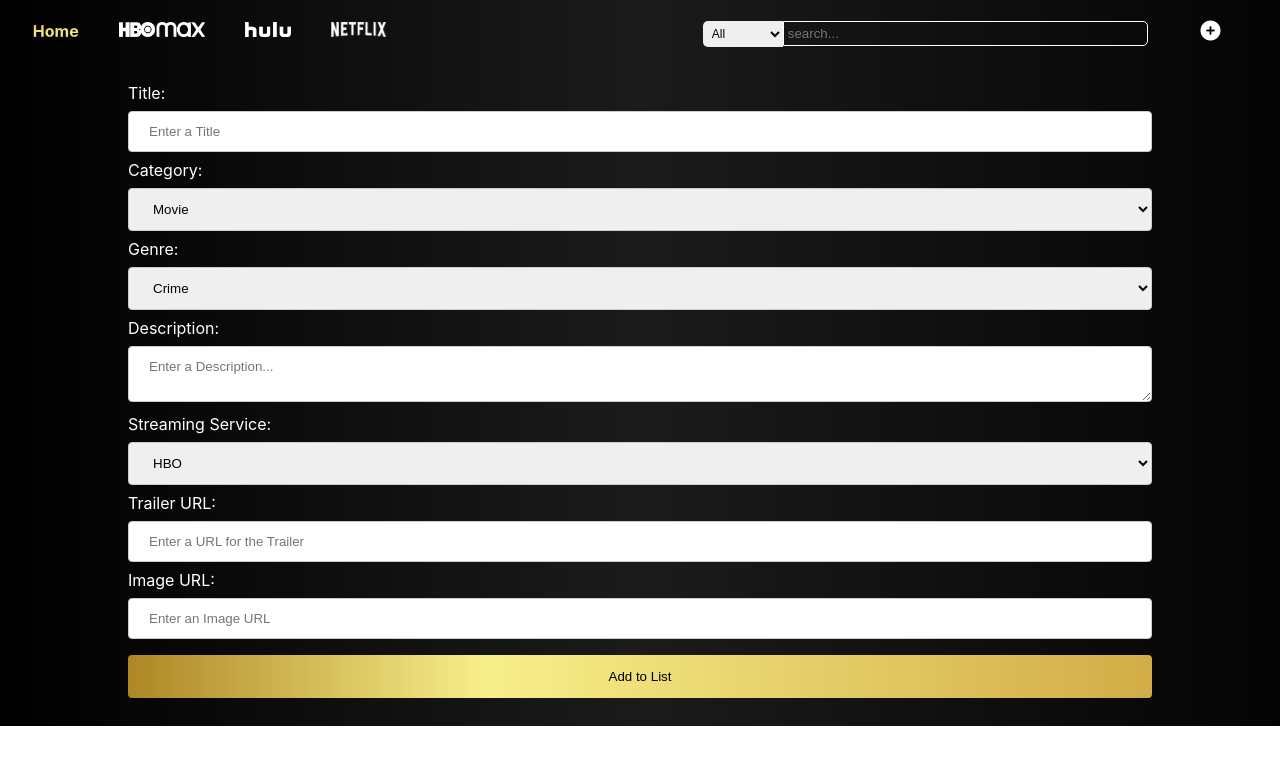
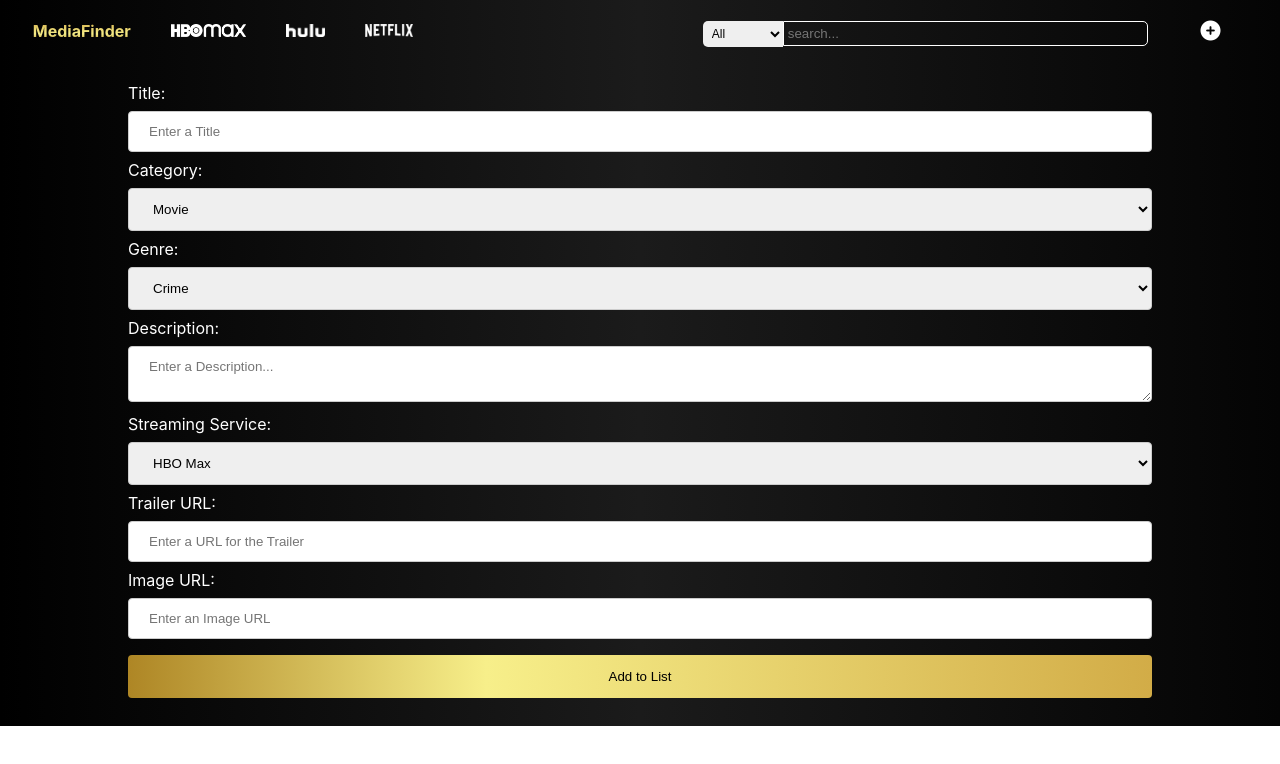
Before and after one commit to kelly-mcguffog/phase-2-react-project, a React (Create React App) app: page /new in a window 1280 px wide. Shown: the top 764 px of the page. Built offline with nearby package versions, Linux system fonts and the light colour scheme; data requests are answered from the project's data file.

Commit message:
added streaming buttons in details view

```diff
--- a/db.json
+++ b/db.json
@@ -278,7 +278,7 @@
       "description": "Orphaned at the tender age of nine, prodigious introvert Beth Harmon discovers and masters the game of chess in 1960s USA. But child stardom comes at a price.",
       "platform": "Netflix",
       "trailer": "https://www.youtube.com/embed/kwrQzTz16w4",
-      "image": "https://m.media-amazon.com/images/M/MV5BZDUxMWNlMTUtYTljZS00MTE0LTlkYjktOTU1ODZjYzBhMTk0XkEyXkFqcGdeQXVyMTEyMjM2NDc2._V1_FMjpg_UX1000_.jpg"
+      "image": "https://m.media-amazon.com/images/M/MV5BM2EwMmRhMmUtMzBmMS00ZDQ3LTg4OGEtNjlkODk3ZTMxMmJlXkEyXkFqcGdeQXVyMjM5ODk1NDU@._V1_.jpg"
     },
     {
       "id": 29,
@@ -609,6 +609,16 @@
       "platform": "HBO Max",
       "trailer": "https://www.youtube.com/embed/IEEbUzffzrk",
       "image": "https://m.media-amazon.com/images/M/MV5BNDVkYjU0MzctMWRmZi00NTkxLTgwZWEtOWVhYjZlYjllYmU4XkEyXkFqcGdeQXVyNTA4NzY1MzY@._V1_.jpg"
+    },
+    {
+      "title": "Gossip Girl",
+      "category": "TV Show",
+      "description": "Privileged teens living on the Upper East Side of New York can hide no secret from the ruthless blogger who is always watching.",
+      "genre": "Romance",
+      "platform": "HBO Max",
+      "trailer": "https://www.youtube.com/embed/hPKvFVYEOKg",
+      "image": "https://m.media-amazon.com/images/M/MV5BNmQ4Zjg1YWYtMTA1Mi00ZGY1LTlmN2ItYTc5ODkzNTFmYWVhXkEyXkFqcGdeQXVyNjQ0OTk1ODg@._V1_FMjpg_UX1000_.jpg",
+      "id": 62
     }
   ]
 }
--- a/src/App.css
+++ b/src/App.css
@@ -10,9 +10,9 @@
   -webkit-text-fill-color: transparent;
 }
 .nav-logo{
-  height: 15px;
+  height: 13px;
   width: auto;
-  margin:0px 20px 0px 20px;
+  /* margin:0px 20px 0px 20px; */
 }
 .nav-right{
   float: right;
@@ -32,7 +32,9 @@ width: 74%;
 text-align: center; */
 display: inline-block;
 }
-
+/* .active{
+  border-bottom: 1px solid red;
+} */
 /* .add-button{
   display: inline-block;
   padding: 5px 30px;
@@ -52,7 +54,24 @@ display: inline-block;
   background: transparent;
   border: 1px solid white;
 }
-
+.streamingButton{
+  padding: 5px 25px;
+  margin-left: 10px;
+  border-radius: 5px;
+  border: none;
+}
+.netflixButton{
+  background: linear-gradient(to right, #E50914, #B81D24);
+  color: white;
+}
+.huluButton{
+  background-color: #1ce783;
+  color: white;
+}
+.hboButton{
+  background: linear-gradient(to right, rgb(148, 29, 232), rgb(122, 107, 226), rgb(123, 167, 242));
+  color: white;
+}
 .App-logo {
   height: 40vmin;
   pointer-events: none;
@@ -183,9 +202,28 @@ h4{
   height: 300px;
   border: none;
 }
+.navLink{
+  margin: 20px;
+}
+.hbo-link.active{
+  padding-bottom: 10px;
+  border-bottom: 2px solid blue;
+}
+.hulu-link.active{
+  padding-bottom: 10px;
+  border-bottom: 2px solid green;
+}
+.netflix-link.active{
+  padding-bottom: 10px;
+  border-bottom: 2px solid red;
+}
 a{
   color:black;
   text-decoration: none;
+  /* margin: 20px; */
+}
+input:focus{
+  color:white;
 }
 /* .filterCategory{
   text-align: left;
@@ -252,6 +290,10 @@ button[type=submit]{
   padding: 20px;
 }
 
+input{
+  color:white;
+}
+
 @media (prefers-reduced-motion: no-preference) {
   .App-logo {
     animation: App-logo-spin infinite 20s linear;
--- a/src/components/Details.js
+++ b/src/components/Details.js
@@ -1,7 +1,26 @@
 import React from "react";
+import HBOButton from "./HBOButton"
+import HuluButton from "./HuluButton";
+import NetflixButton from "./NetflixButton";
 
 function Details({content}){
     const {title, genre, category, platform, description, trailer} = content
+
+    // const hboUrl = "https://www.hbomax.com/";
+    // const netflixUrl = "https://www.netflix.com/";
+    // const huluUrl = "https://www.hulu.com/welcome?orig_referrer=https%3A%2F%2Fwww.google.com%2F";
+
+
+    function streamingButton(){
+        if(platform === "HBO Max"){
+            return <HBOButton />
+        }else if(platform === "Hulu"){
+            return <HuluButton />
+        }else{
+            return <NetflixButton />
+        }
+    }
+
     return(
         <div className="content-details">
             <div className="trailer-clip">
@@ -11,7 +30,7 @@ function Details({content}){
             <div className="details">
                 <h3 className="details-title">{title}</h3>
                 <p className="content-info">{genre} | {category}</p>
-                <p className="content-info streaming-info">Streaming on {platform}</p>
+                {streamingButton()}
                 <p className="content-info">{description}</p>
             </div>
         </div>
--- a/src/components/Form.js
+++ b/src/components/Form.js
@@ -8,7 +8,7 @@ function Form({onContentFormSubmit}){
         category: "Movie",
         description: "",
         genre: "Comedy",
-        platform: "HBO",
+        platform: "HBO Max",
         trailer: "",
         image: ""
     }
@@ -88,7 +88,7 @@ function Form({onContentFormSubmit}){
                 <label>
                     Streaming Service:
                     <select className="form-input" name="platform" onChange={handleChange}>
-                    <option value="HBO">HBO</option>
+                    <option value="HBO">HBO Max</option>
                     <option value="Hulu">Hulu</option>
                     <option value="Netflix">Netflix</option>
                     </select>
--- /dev/null
+++ b/src/components/HBOButton.js
@@ -0,0 +1,10 @@
+import React from "react";
+
+function HBOButton(){
+    const hboUrl = "https://www.hbomax.com/";
+
+    return(
+        <a href={hboUrl} target="_blank"><button className="hboButton streamingButton">Streaming on HBO Max</button></a>
+    )
+}
+export default HBOButton;
--- /dev/null
+++ b/src/components/HuluButton.js
@@ -0,0 +1,9 @@
+import React from "react";
+
+function HuluButton(){
+    const huluUrl = "https://www.hulu.com/welcome?orig_referrer=https%3A%2F%2Fwww.google.com%2F";
+    return(
+        <a href={huluUrl} target="_blank"><button className="huluButton streamingButton">Streaming on Hulu</button></a>
+    )
+}
+export default HuluButton;
--- a/src/components/NavBar.js
+++ b/src/components/NavBar.js
@@ -12,10 +12,10 @@ function NavBar({search, setSearch, handleFilter}) {
     <div className="navbar">
 
         <div className="nav-left">
-            <h4 className="home-button" ><NavLink id="home" exact to="/">Home</NavLink></h4>
-            <NavLink to="/hbo"><img className="nav-logo" src={HboWhiteLogo}/></NavLink>
-            <NavLink to="/hulu"><img className="nav-logo" src={HuluLogoWhite}/></NavLink>
-            <NavLink to="/netflix"><img className="nav-logo" src={NetflixLogoWhite}/></NavLink>
+            <h4 className="home-button" ><NavLink id="home" exact to="/">MediaFinder</NavLink></h4>
+            <NavLink className="navLink hbo-link" to="/hbo"><img className="nav-logo" src={HboWhiteLogo}/></NavLink>
+            <NavLink className="navLink hulu-link" to="/hulu"><img className="nav-logo" src={HuluLogoWhite}/></NavLink>
+            <NavLink className="navLink netflix-link" to="/netflix"><img className="nav-logo" src={NetflixLogoWhite}/></NavLink>
         </div>
         <div className="nav-right">
             {/* <FilterButton handleFilter={handleFilter} /> */}
--- /dev/null
+++ b/src/components/NetflixButton.js
@@ -0,0 +1,10 @@
+import React from "react";
+
+function NetflixButton(){
+    const netflixUrl = "https://www.netflix.com/";
+
+    return(
+        <a href={netflixUrl} target="_blank"><button className="netflixButton streamingButton">Streaming on Netflix</button></a>
+    )
+}
+export default NetflixButton;
```
